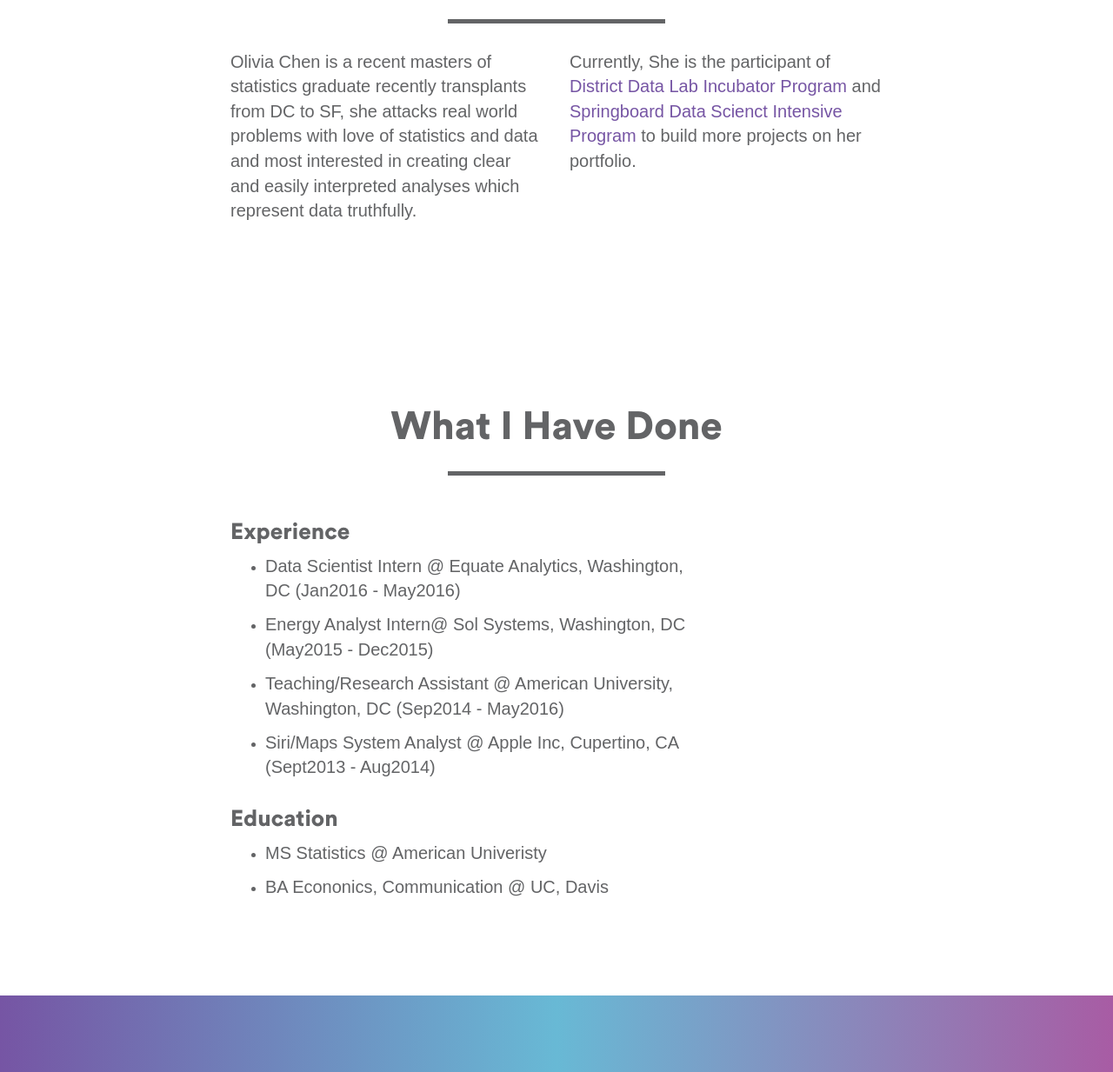
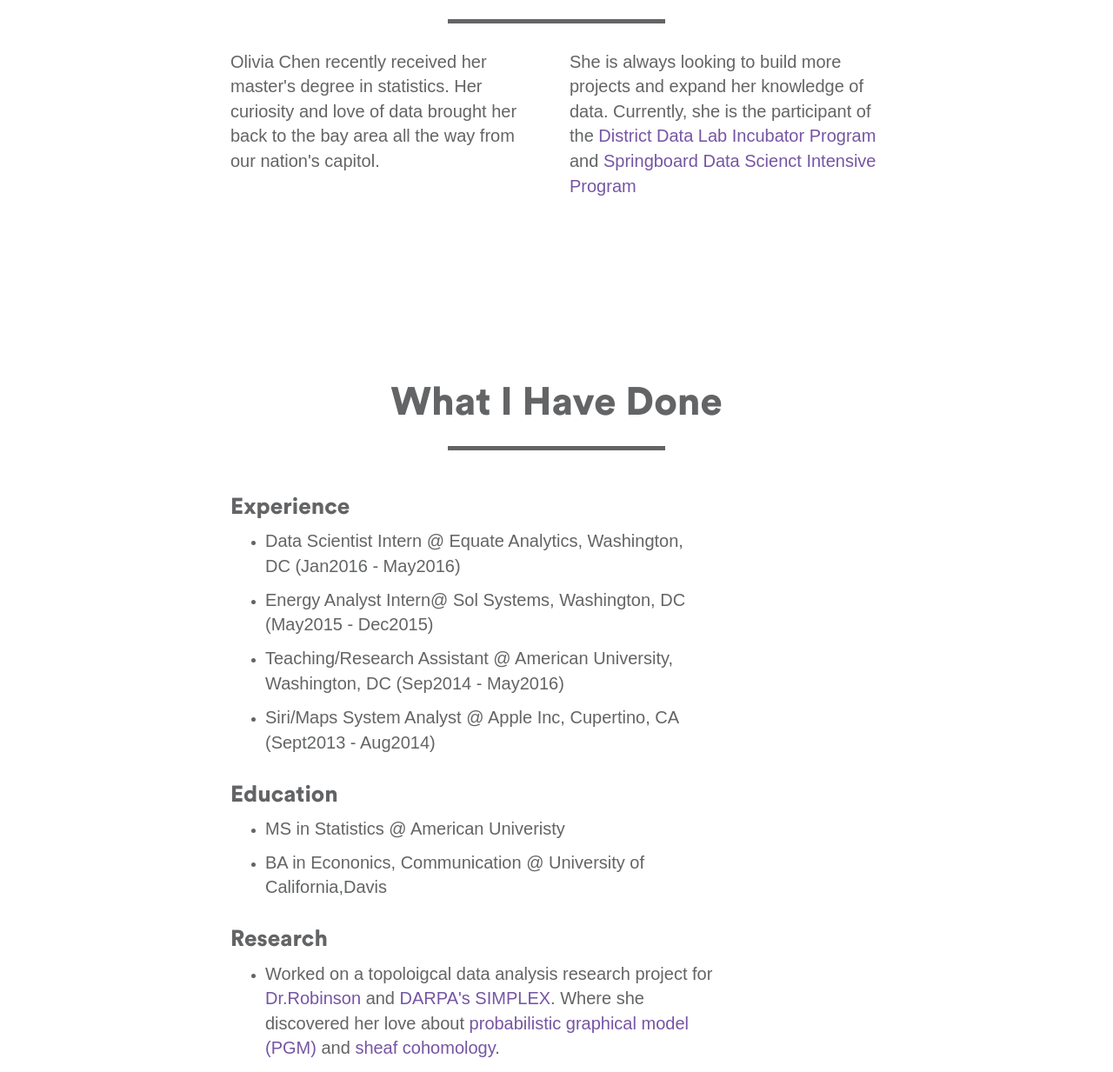
Before and after one commit to oliviac12/oliviac12.github.io, a plain HTML site: page index.html in a window 1280 px wide. Shown: the part 627-1860 px from the top of the page at 87% size. Drawn offline with Linux system fonts and the light colour scheme.

Commit message:
finish up the website

```diff
--- a/index.html
+++ b/index.html
@@ -113,12 +113,12 @@
             </div>
             <div class="row">
                 <div class="col-lg-4 col-lg-offset-2">
-                    <p>Olivia Chen is a recent masters of statistics graduate recently transplants from DC to SF, she attacks real world problems with love of statistics and data and most interested in creating clear and easily interpreted analyses which represent data truthfully.</p>
+                    <p>Olivia Chen recently received her master's degree in statistics. Her curiosity and love of data brought her back to the bay area all the way from our nation's capitol.</p>
                 </div>
                 <div class="col-lg-4">
-                    <p>Currently, She is the participant of <a href="http://www.districtdatalabs.com/incubator">
+                    <p>She is always looking to build more projects and expand her knowledge of data. Currently, she is the participant of the <a href="http://www.districtdatalabs.com/incubator">
                       <font color = #7655a4> District Data Lab Incubator Program </font></a> and <a href="https://www.springboard.com/workshops/data-science-intensive/">
-                        <font color = #7655a4>Springboard Data Scienct Intensive Program</font></a> to build more projects on her portfolio.</p>
+                        <font color = #7655a4>Springboard Data Scienct Intensive Program</font></a></p>
                </div>
             </div>
         </div>
@@ -145,8 +145,17 @@
                 <div class="col-lg-6 col-lg-offset-2">
                 <h3>Education</h3>
                   <ul>
-                    <li><p>MS Statistics @ American Univeristy </p></li>
-                    <li><p>BA Econonics, Communication @ UC, Davis</p></li>
+                    <li><p>MS in Statistics @ American Univeristy </p></li>
+                    <li><p>BA in Econonics, Communication @ University of California,Davis</p></li>
+                  </ul>
+                </div>
+                <div class="col-lg-6 col-lg-offset-2">
+                <h3>Research</h3>
+                  <ul>
+                    <li><p>Worked on a topoloigcal data analysis research project for <a href="http://www.drmichaelrobinson.net/"><font color = #7655a4>Dr.Robinson </font></a>
+                      and <a href="http://www.darpa.mil/program/simplifying-complexity-in-scientific-discovery"><font color = #7655a4>DARPA's SIMPLEX</font></a>. Where she discovered her love
+                      about <a href="https://en.wikipedia.org/wiki/Graphical_model"><font color = #7655a4>probabilistic graphical model (PGM)</font></a> and <a href="https://en.wikipedia.org/wiki/Sheaf_cohomology"><font color = #7655a4>sheaf cohomology</font></a>.
+                    </p></li>
                   </ul>
                 </div>
 
```
